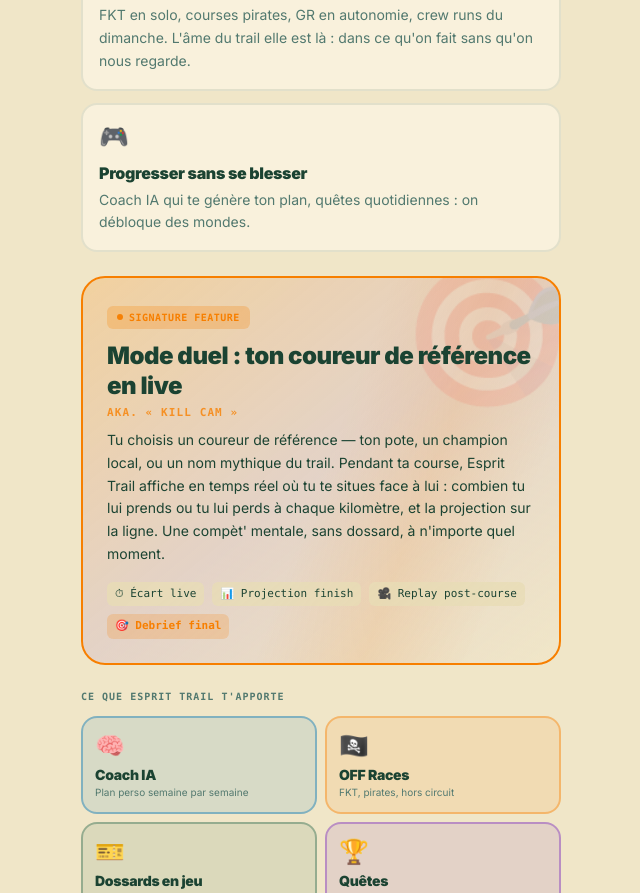
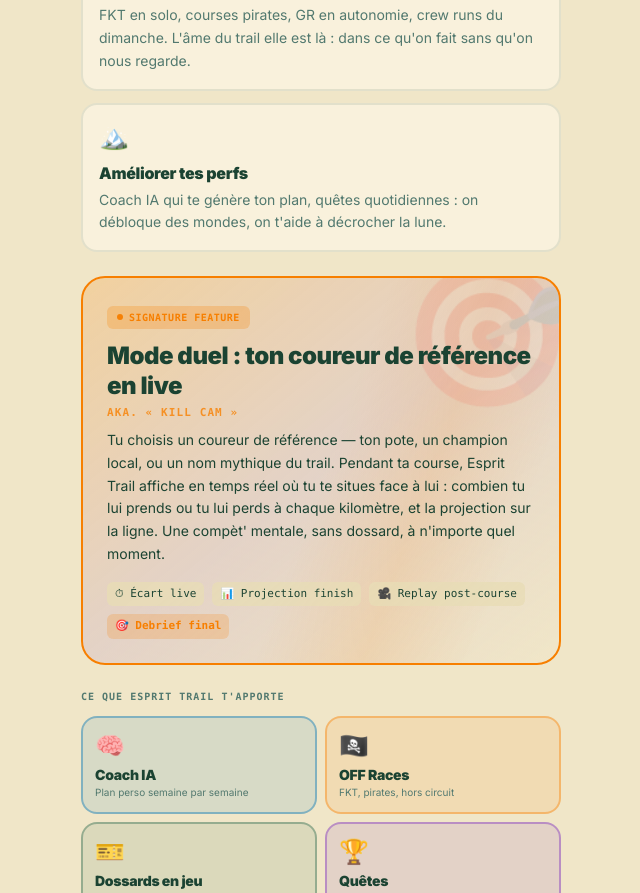
Before and after one commit to dangote2021/esprit-trail, a Next.js app: page /about in a window 1280 px wide. Shown: the part 1040-1933 px from the top of the page, without its empty margins (319-959 px from the left). Built offline with nearby package versions, Linux system fonts and the light colour scheme; no server answers.

Commit message:
About: 🎮 → 🏔️, 'Progresser sans se blesser' → 'Améliorer tes perfs', + décrocher la lune

```diff
--- a/src/app/about/page.tsx
+++ b/src/app/about/page.tsx
@@ -112,13 +112,13 @@ export default function AboutPage() {
           </div>
 
           <div className="rounded-2xl border-2 border-ink/10 bg-bg-card/60 p-4">
-            <div className="text-2xl mb-2">🎮</div>
+            <div className="text-2xl mb-2">🏔️</div>
             <h3 className="font-display text-base font-black">
-              Progresser sans se blesser
+              Améliorer tes perfs
             </h3>
             <p className="mt-1 text-sm text-ink-muted leading-relaxed">
               Coach IA qui te génère ton plan, quêtes quotidiennes : on
-              débloque des mondes.
+              débloque des mondes, on t&apos;aide à décrocher la lune.
             </p>
           </div>
         </div>
```
